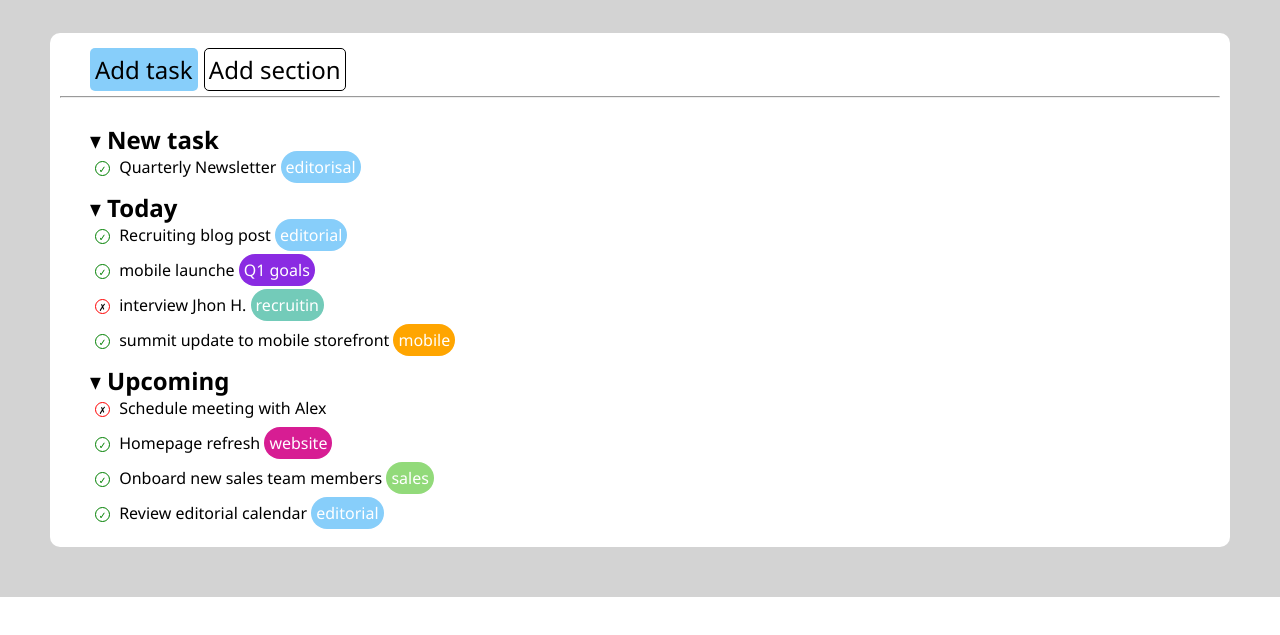
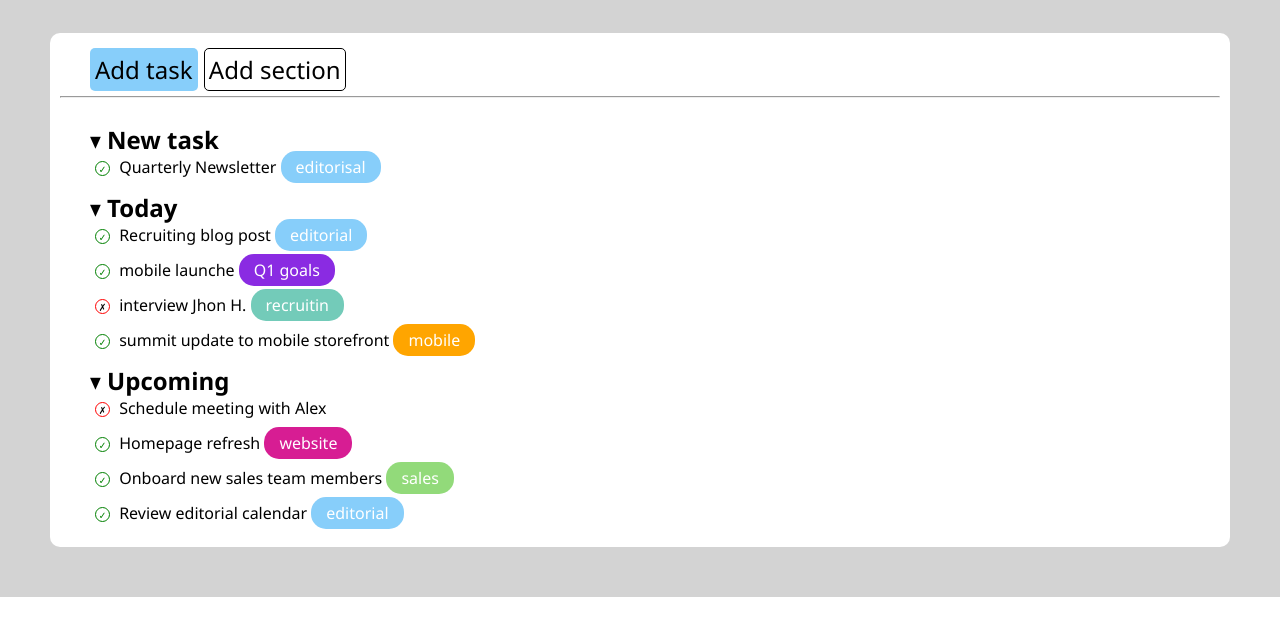
Before and after one commit to CristianoScutti/html-css-toboolist, a plain HTML site: page index.html in a window 1280 px wide. Shown: the part 75-710 px from the top of the page. Drawn offline with Linux system fonts and the light colour scheme.

Commit message:
feat: html-css-toboolist

```diff
--- a/css/style.css
+++ b/css/style.css
@@ -88,8 +88,8 @@ body {
 }
 
 .evidenziati {
-    border-radius: 20px;
-    padding: 5px;
+    border-radius: 15px;
+    padding: 5px 15px 5px 15px;
 }
 
 .editorial {
```
